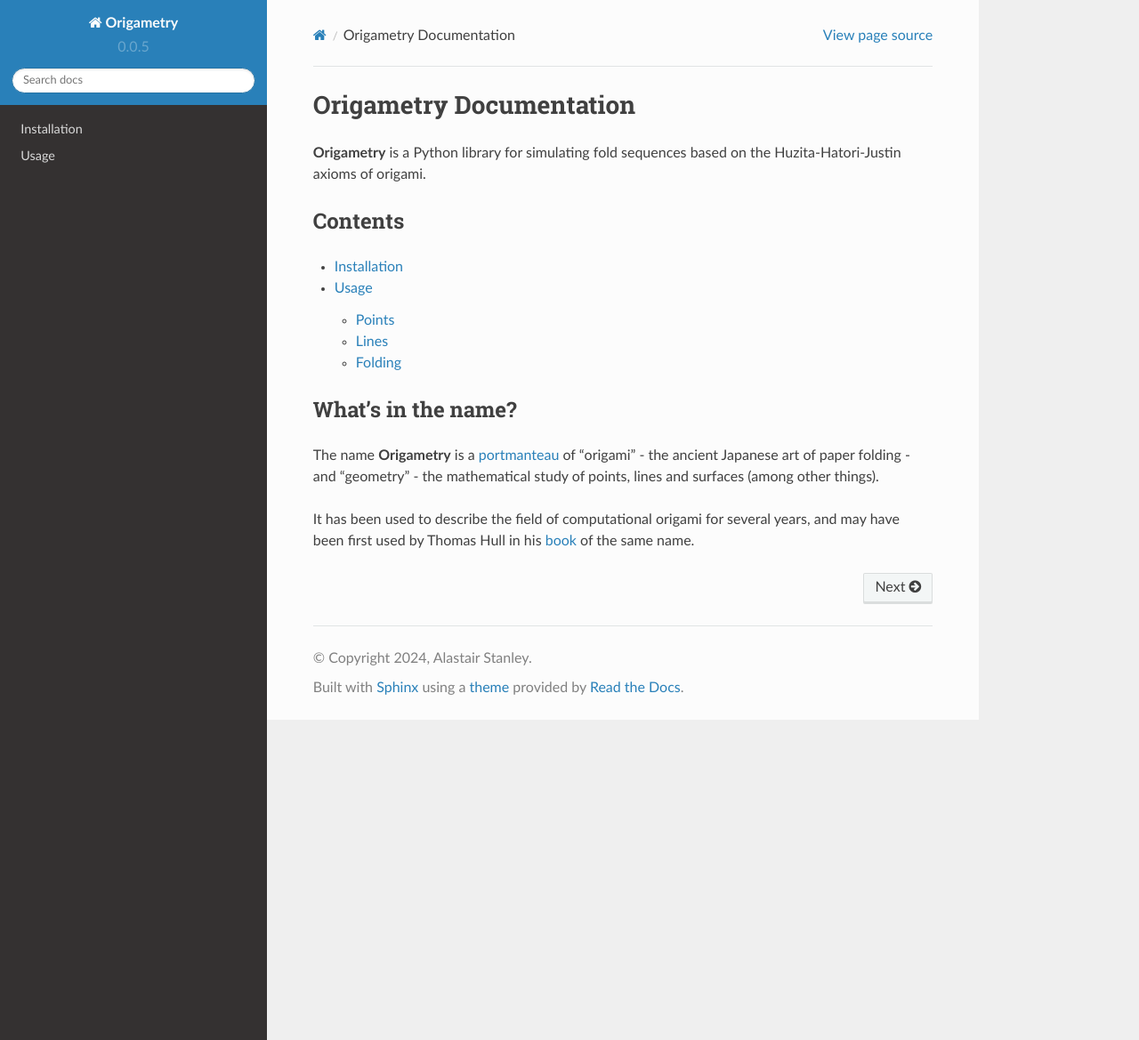
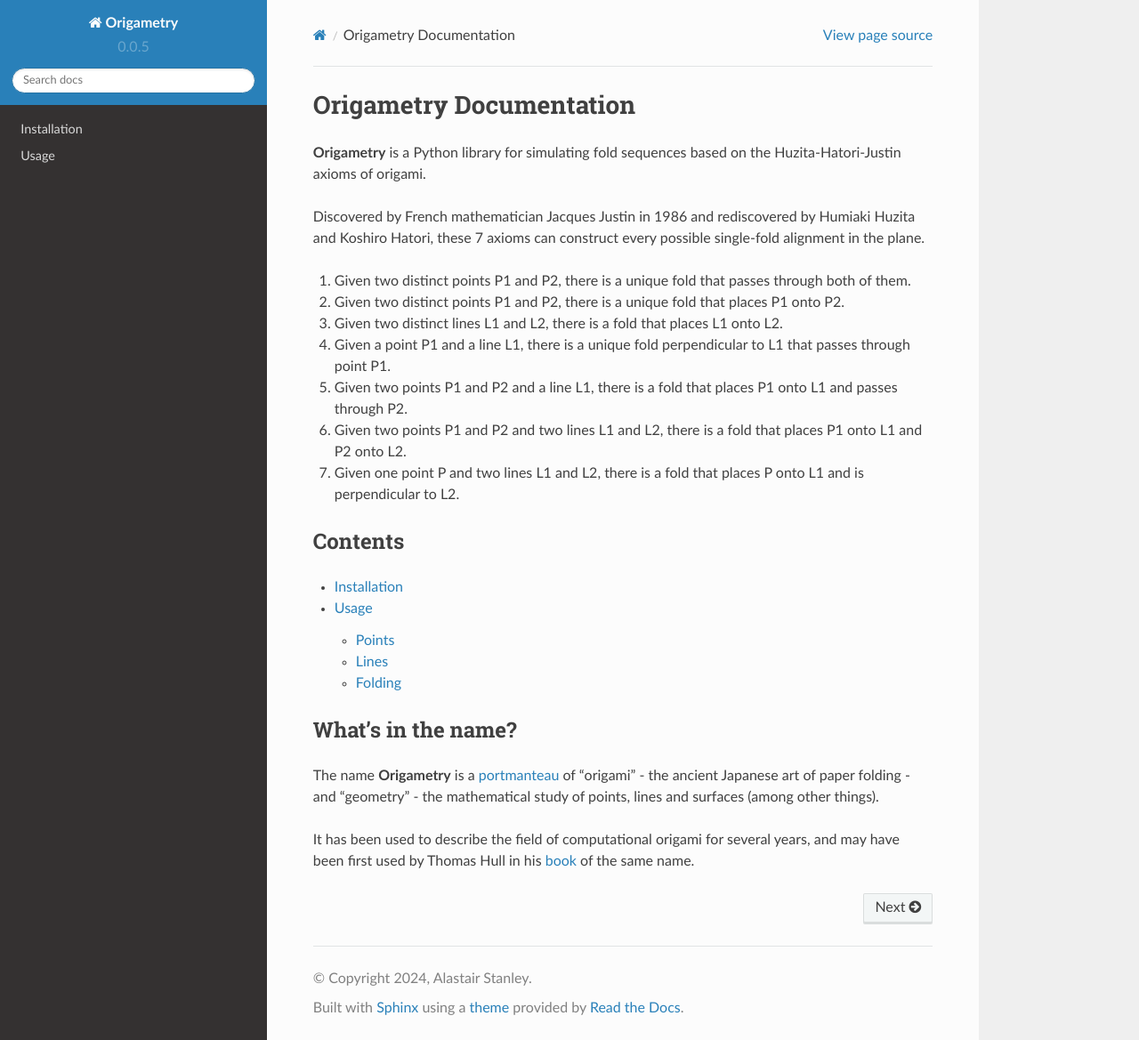
Before and after one commit to optim-ally/origametry, a Sphinx documentation site: the page built from docs/source/index.rst, in a window 1280 px wide and 1169 px high. Shown: the whole window at 89% size. Built offline with Sphinx 7.4.7 and the Read the Docs theme 2.0.0, drawn with Linux system fonts in a browser that asks for light colours.

Commit message:
explain axioms + add internal links

```diff
--- a/docs/source/index.rst
+++ b/docs/source/index.rst
@@ -2,6 +2,18 @@ Origametry Documentation
 ========================
 
 **Origametry** is a Python library for simulating fold sequences based on the Huzita-Hatori-Justin axioms of origami.
+
+Discovered by French mathematician Jacques Justin in 1986 and rediscovered by Humiaki Huzita and Koshiro Hatori, these 7 axioms can construct every possible single-fold alignment in the plane.
+
+.. _axioms:
+
+1. Given two distinct points P1 and P2, there is a unique fold that passes through both of them.
+2. Given two distinct points P1 and P2, there is a unique fold that places P1 onto P2.
+3. Given two distinct lines L1 and L2, there is a fold that places L1 onto L2.
+4. Given a point P1 and a line L1, there is a unique fold perpendicular to L1 that passes through point P1.
+5. Given two points P1 and P2 and a line L1, there is a fold that places P1 onto L1 and passes through P2.
+6. Given two points P1 and P2 and two lines L1 and L2, there is a fold that places P1 onto L1 and P2 onto L2.
+7. Given one point P and two lines L1 and L2, there is a fold that places P onto L1 and is perpendicular to L2.
 
 Contents
 --------
```
Also changed, not shown: docs/source/usage/folding.rst (+12 -12 lines).
